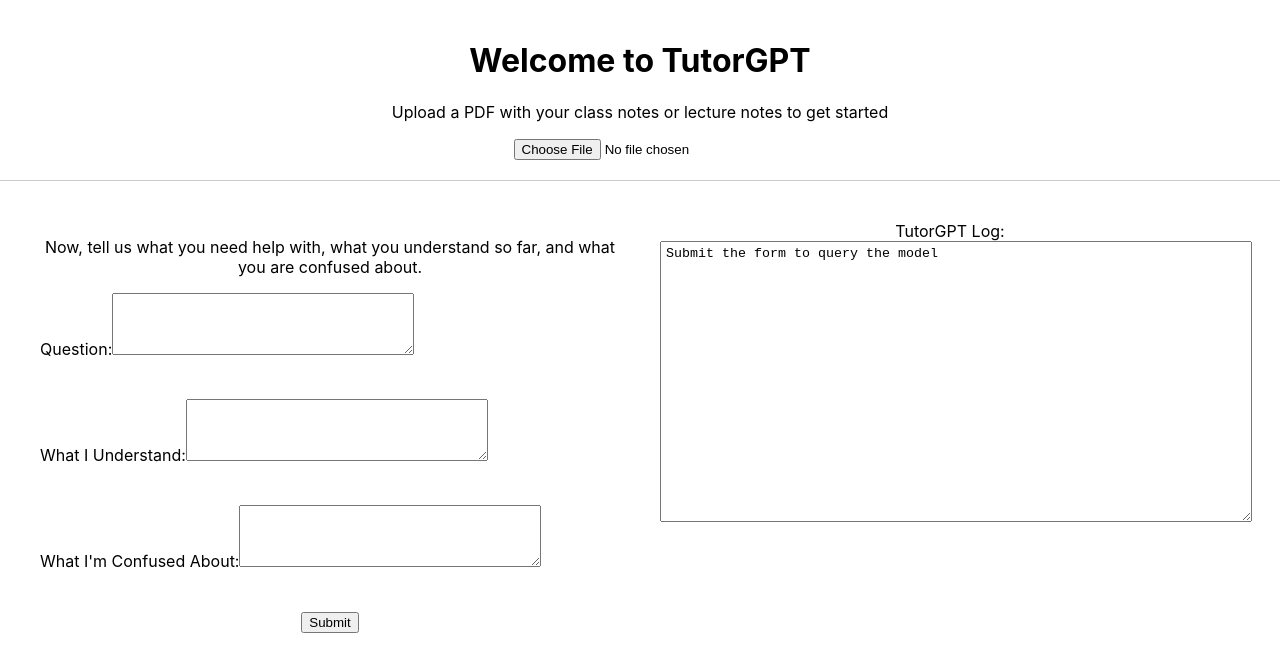
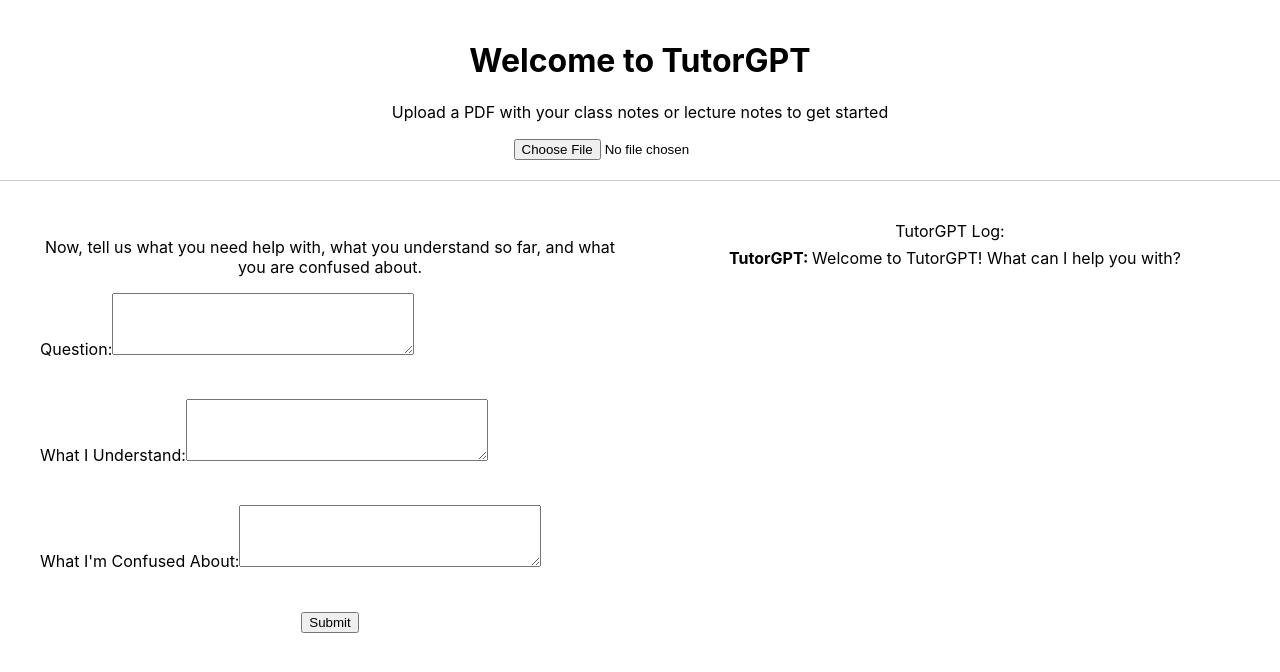
Before and after one commit to shirleymango/cs279-project, a React (Create React App) app in the folder tutorgpt-app/: page / in a window 1280 px wide. Shown: the top 672 px of the page. Built offline with nearby package versions, Linux system fonts and the light colour scheme.

Commit message:
pdf uploads and chat history

```diff
--- a/tutorgpt-app/src/App.js
+++ b/tutorgpt-app/src/App.js
@@ -7,9 +7,17 @@ function App() {
   const [userConfusion, setField3] = useState(""); // 'userConfusion' stores 'What I'm Confused About' text input field
   const [uploadedPdf, setUploadedPdf] = useState(null);
 
-  const [modelResponse, setModelResponse] = useState("");
-
+  const [loading, setLoading] = useState("");
   const [threadId, setThreadId] = useState(null);
+  const [chatHistory, setChatHistory] = useState([
+    {
+      role: "TutorGPT",
+      content: "Welcome to TutorGPT! What can I help you with?",
+    },
+  ]);
+  const addMessageToChatHistory = (newMessage) => {
+    setChatHistory((prevChatHistory) => [...prevChatHistory, newMessage]);
+  };
 
   const handleSubmit = async (e) => {
     e.preventDefault();
@@ -23,8 +31,8 @@ function App() {
       if (uploadedPdf) {
         formData.append("file", uploadedPdf);
       }
-
-      setModelResponse("Loading...");
+      addMessageToChatHistory({ role: "You", content: question });
+      setLoading("Waiting for response...");
 
       const response = await fetch("/api/submit-form", {
         method: "POST",
@@ -35,7 +43,8 @@ function App() {
       console.log(data);
       if (data && data.response) {
         setThreadId(data.thread);
-        setModelResponse(data.response);
+        setLoading("");
+        addMessageToChatHistory({ role: "TutorGPT", content: data.response });
       }
     } catch (error) {
       console.error("Error submitting form:", error);
@@ -127,22 +136,34 @@ function App() {
           </form>
         </div>
         {/* Right side (model output) */}
-        <div style={{ width: "50%", padding: "20px" }}>
+        <div
+          style={{
+            width: "50%",
+            padding: "20px",
+            overflowY: "scroll",
+            height: "400px",
+          }}
+        >
           <label htmlFor="model-log">TutorGPT Log:</label>
-          <textarea
-            type="text"
+          <div
             id="modelLog"
-            value={modelResponse || "Submit the form to query the model"} // Add state or value as needed
-            readOnly
-            onChange={(e) => {}}
             style={{
               width: "100%",
               padding: "5px",
-              height: "50%",
               verticalAlign: "top",
-              lineHeight: "1",
+              lineHeight: "1.5",
             }}
-          />
+          >
+            {chatHistory.map((message, index) => (
+              <div key={index} style={{ marginBottom: "10px" }}>
+                <strong>
+                  {message.role === "TutorGPT" ? "TutorGPT: " : "You: "}
+                </strong>
+                {message.content}
+              </div>
+            ))}
+            <div>{loading}</div>
+          </div>
         </div>
       </div>
     </div>
```
Also changed, not shown: 2 other files (tests, documents, lock files or other folders).
